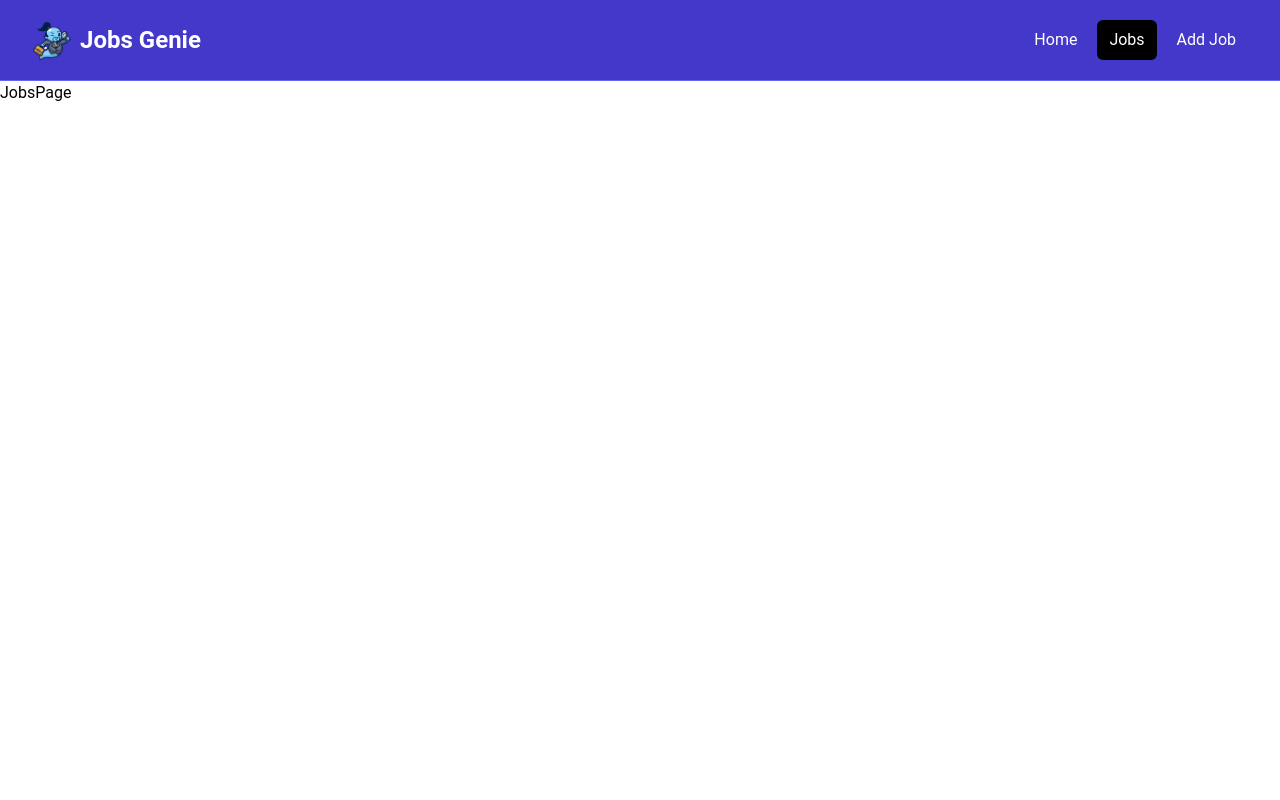
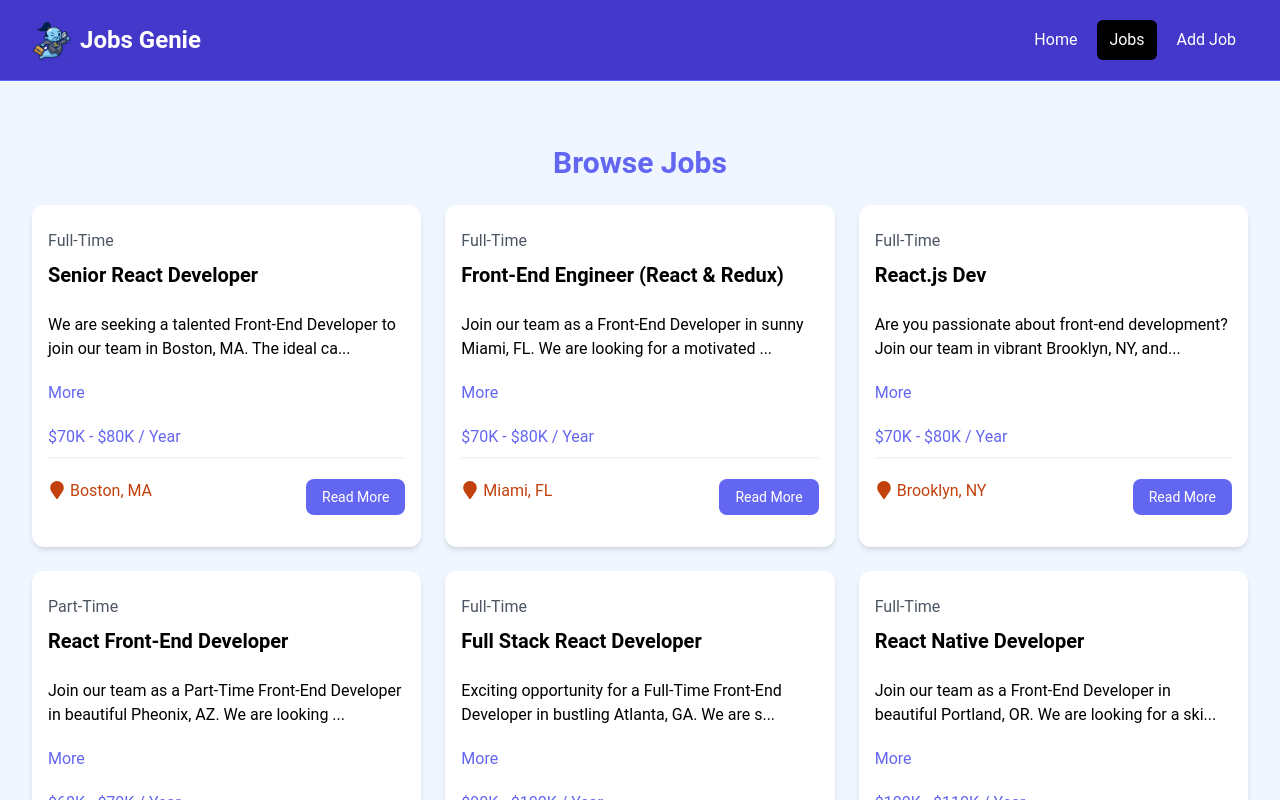
Before and after one commit to shreyash2101/Online-Job-Portal, a React (Vite) app: page /jobs in a window 1280 px wide. Shown: the top 800 px of the page. Built offline with nearby package versions, Linux system fonts and the light colour scheme.

Commit message:
added jobs page

```diff
--- a/src/components/JobListings.jsx
+++ b/src/components/JobListings.jsx
@@ -1,15 +1,15 @@
 import jobs from "../jobs.json";
 import JobListing from "./JobListing";
-const JobListings = () => {
-  const recentJobs = jobs.slice(0, 3);
+const JobListings = ({ isHome = false }) => {
+  const jobListings = isHome ? jobs.slice(0, 3) : jobs;
   return (
     <section className="bg-blue-50 px-4 py-10">
       <div className="container-xl lg:container m-auto">
         <h2 className="text-3xl font-bold text-indigo-500 mb-6 text-center">
-          Browse Jobs
+          {isHome ? "Recent Jobs" : "Browse Jobs"}
         </h2>
         <div className="grid grid-cols-1 md:grid-cols-3 gap-6">
-          {recentJobs.map((job) => (
+          {jobListings.map((job) => (
             <JobListing key={job.id} job={job} />
           ))}
         </div>
--- a/src/pages/HomePage.jsx
+++ b/src/pages/HomePage.jsx
@@ -8,7 +8,7 @@
     <>
       <Hero />
       <HomeCards />
-      <JobListings />
+      <JobListings isHome={true} />
       <ViewAllJobs />
     </>
   );
--- a/src/pages/JobsPage.jsx
+++ b/src/pages/JobsPage.jsx
@@ -1,5 +1,11 @@
+import JobListings from "../components/JobListings";
+
 const JobsPage = () => {
-  return <div>JobsPage</div>;
+  return (
+    <section className="bg-blue-50 px-4 py-6">
+      <JobListings />
+    </section>
+  );
 };
 
 export default JobsPage;
```
